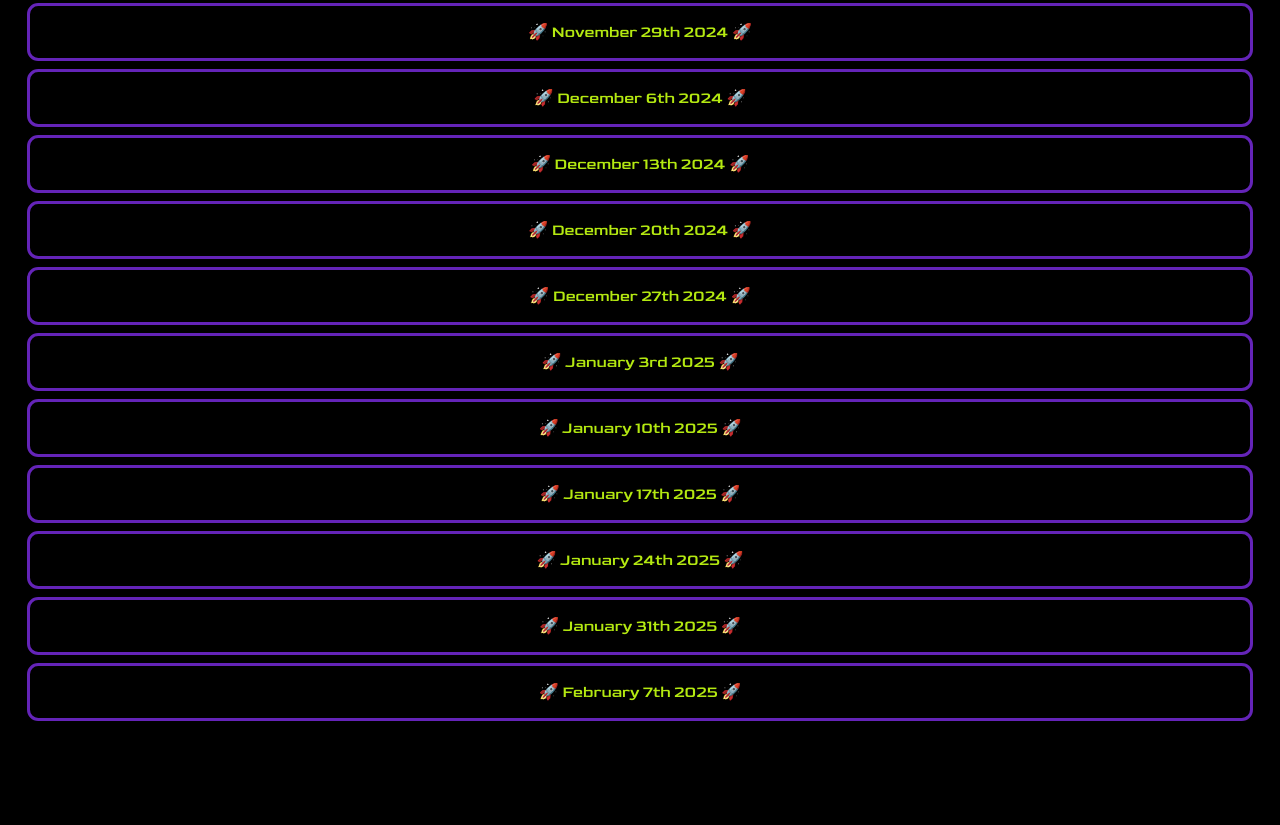
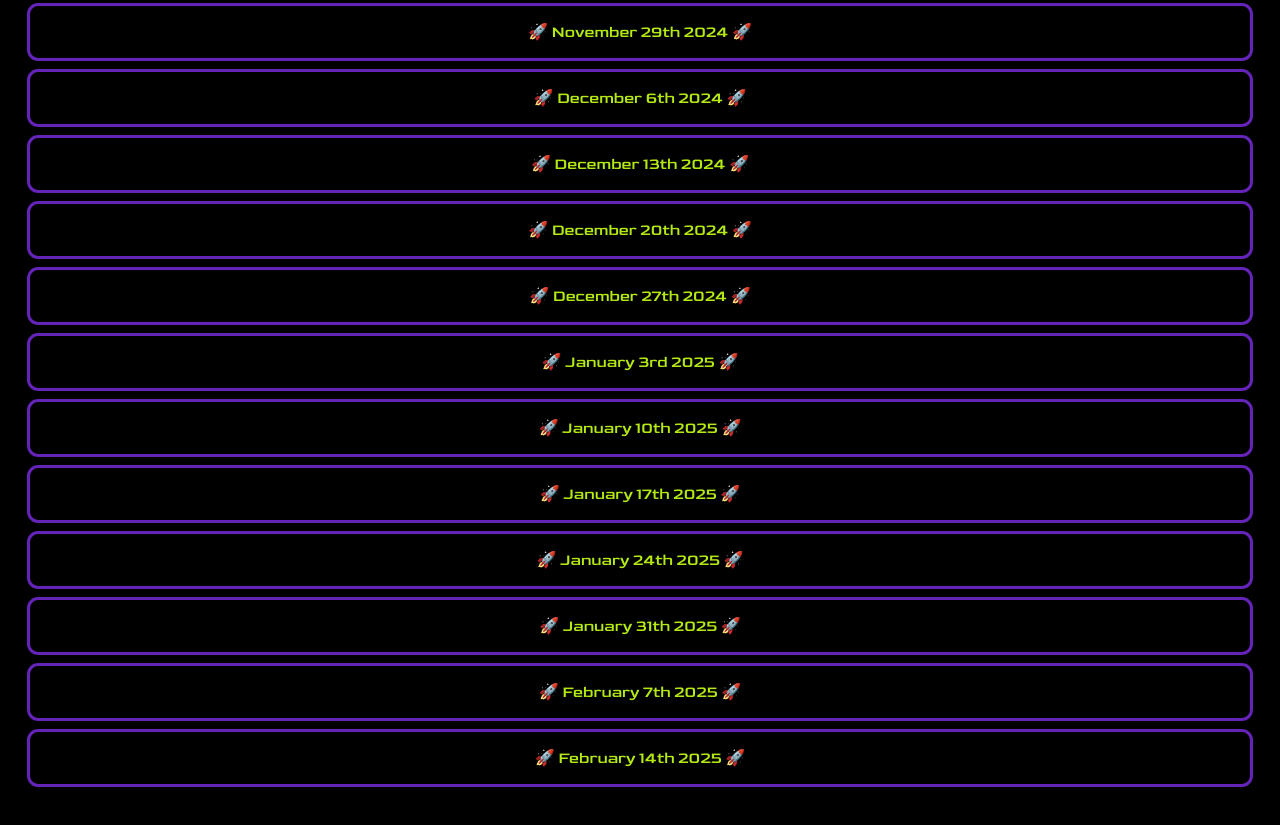
Before and after one commit to internationalbassstation/internationalbassstation.github.io, a plain HTML site: page index.html in a window 1280 px wide. Shown: the part 2265-3090 px from the top of the page. Before the commit the page ends 3066 px from the top, so only its background shows below. Drawn offline with Linux system fonts and the light colour scheme.

Commit message:
feb14show

```diff
--- a/index.html
+++ b/index.html
@@ -70,6 +70,7 @@
             <li class="mix-item" data-src="assets/mixes/2025-01-24.mp3">🚀 January 24th 2025 🚀</li>
             <li class="mix-item" data-src="assets/mixes/2025-01-31.mp3">🚀 January 31th 2025 🚀</li>
             <li class="mix-item" data-src="assets/mixes/2025-02-07.mp3">🚀 February 7th 2025 🚀</li>
+            <li class="mix-item" data-src="assets/mixes/2025-02-14.mp3">🚀 February 14th 2025 🚀</li>
           </ul>
         </section>
       </article>
```
Also changed, not shown: 2 other files.
